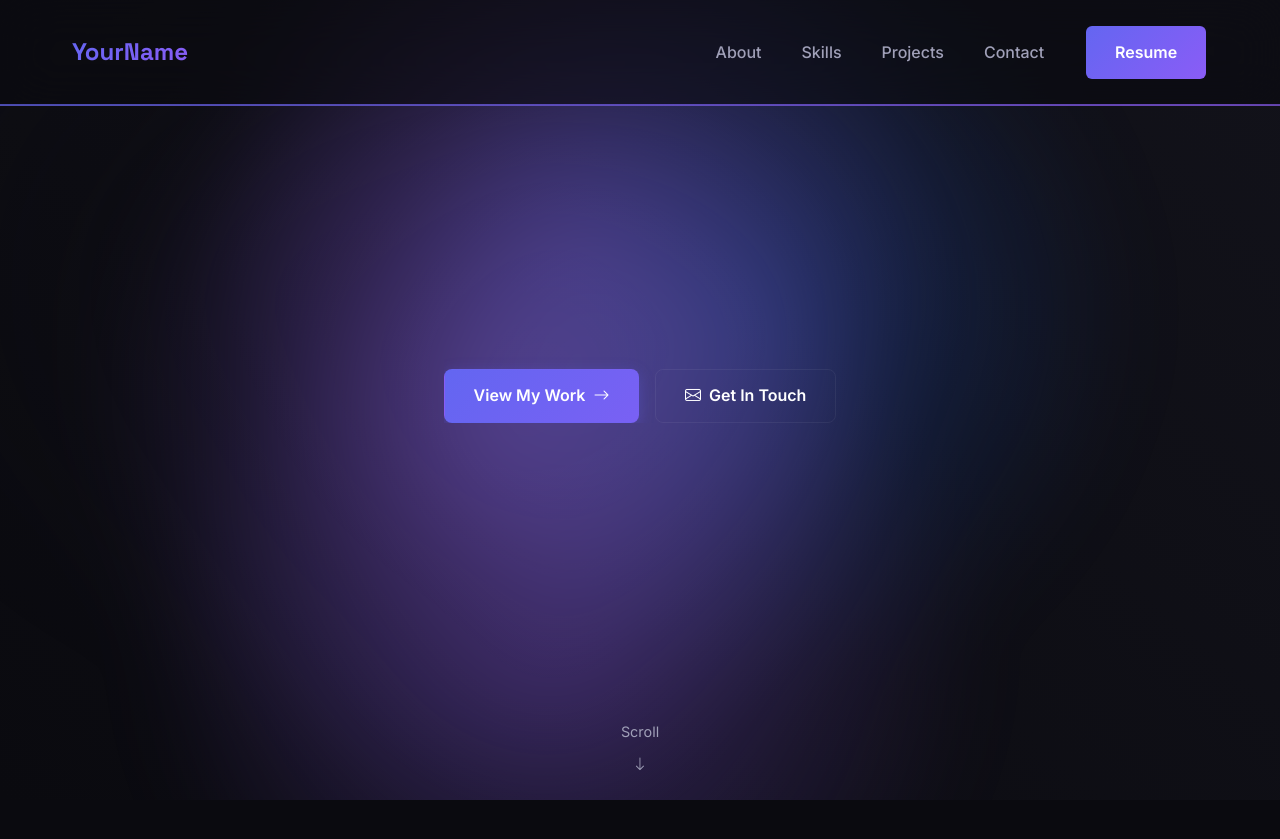
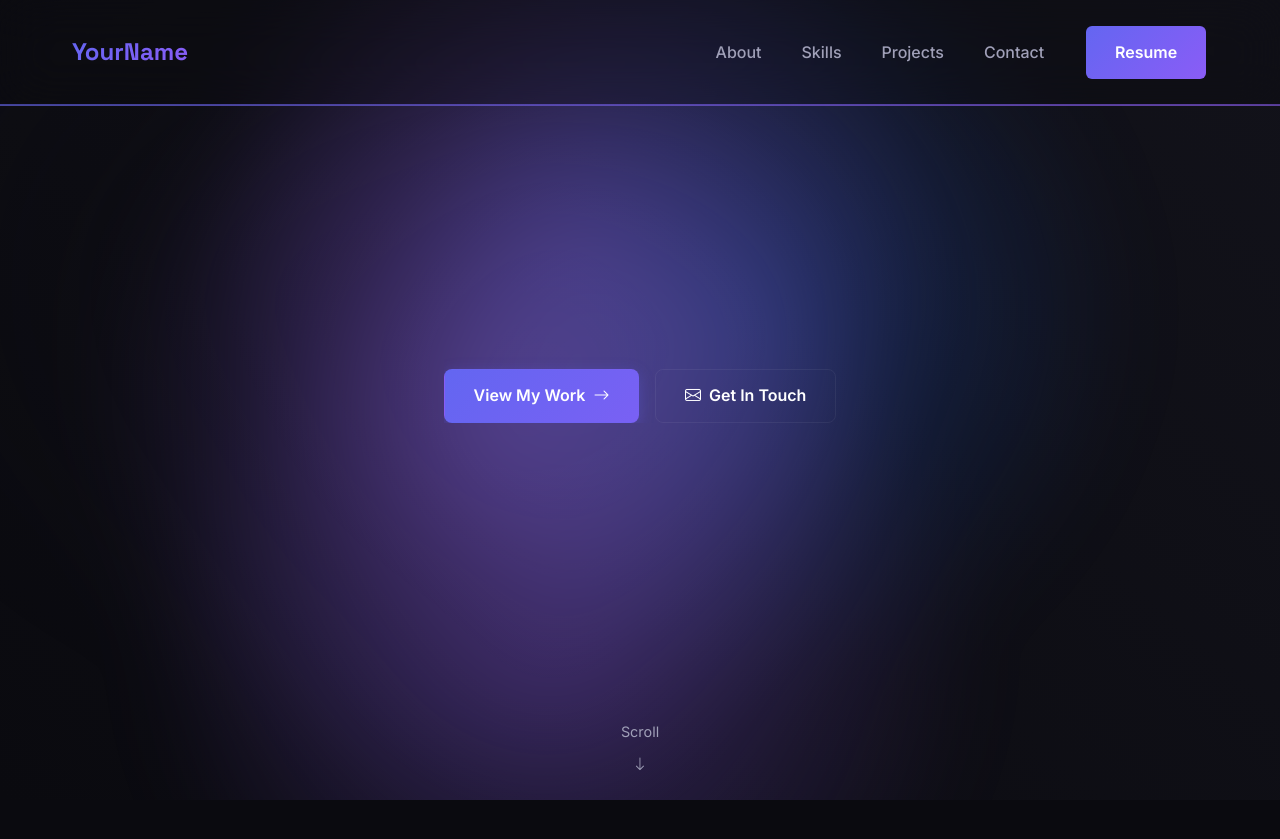
Before and after one commit to MuHIUDDIn98/muhiuddins-portfolio, a Django app: page / in a window 1280 px wide. Shown: the top 839 px of the page. Run offline with Django 5.2, Linux system fonts and the light colour scheme; data that the repository does not hold is empty.

Commit message:
navbar background opacity changed

```diff
--- a/static/css/style.css
+++ b/static/css/style.css
@@ -242,7 +242,7 @@ nav {
   top: 0;
   width: 100%;
   padding: 1.5rem 0;
-  background: rgba(10, 10, 15, 0.6);
+  background: rgba(10, 10, 15, 0.3);
   backdrop-filter: blur(24px);
   -webkit-backdrop-filter: blur(24px);
   border-bottom: 1px solid var(--border-color);
@@ -266,7 +266,7 @@ nav::after {
   );
   background-size: 300% 100%;
   animation: gradient-sweep 8s linear infinite;
-  opacity: 0.7;
+  opacity: 0.6;
 }
 
 @keyframes gradient-sweep {
@@ -280,7 +280,7 @@ nav::after {
 
 nav.scrolled {
   padding: 1rem 0;
-  background: rgba(12, 12, 20, 0.85);
+  background: rgba(12, 12, 20, 0.65);
 }
 
 .nav-container {
```
